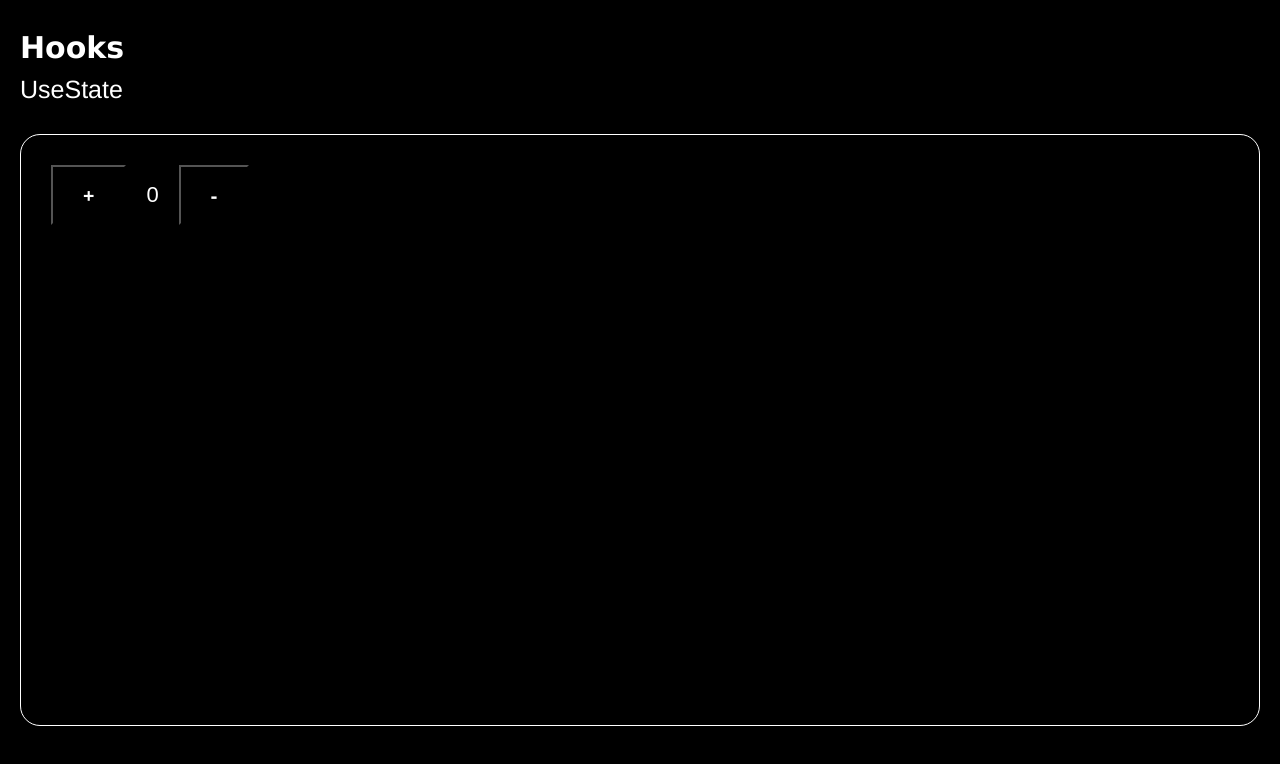
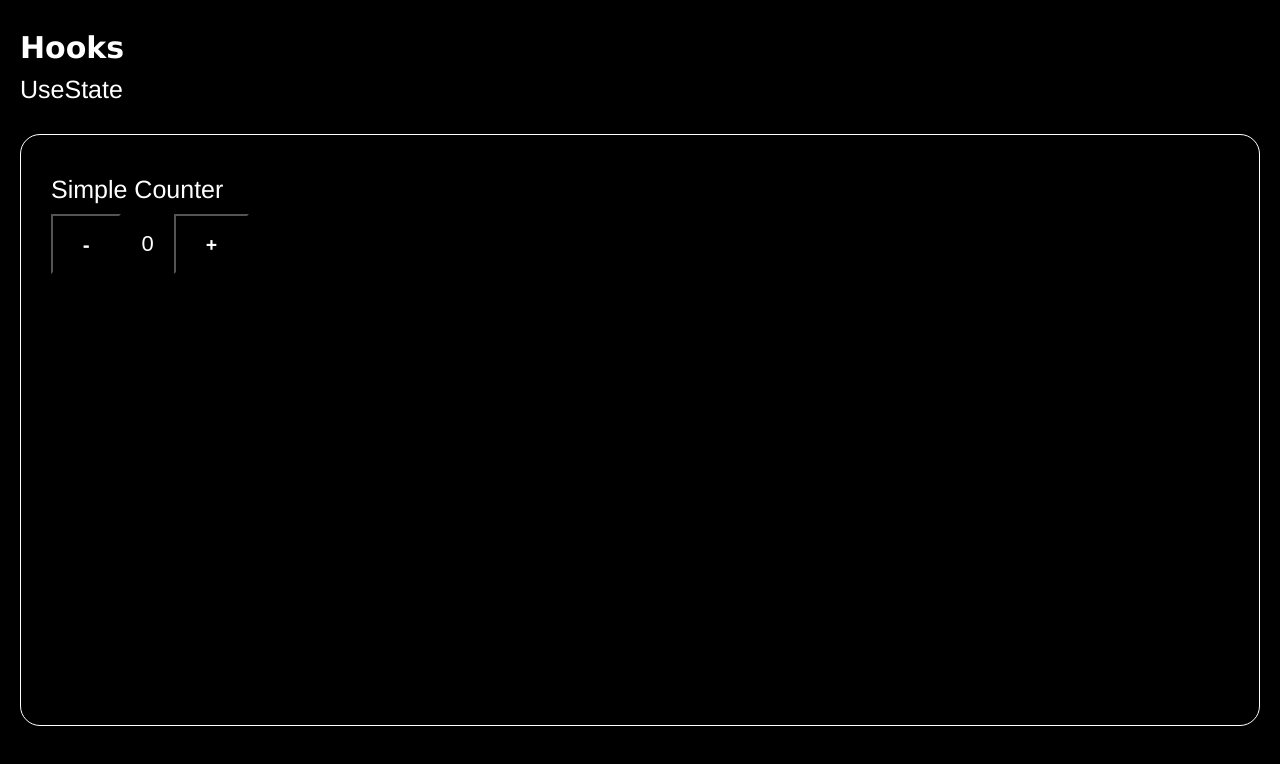
Before and after one commit to Dominic-SR/React-JS, a React (Vite) app: page /usestate in a window 1280 px wide. Shown: the top 764 px of the page. Built offline with nearby package versions, Linux system fonts and the light colour scheme.

Commit message:
box wrapper added

```diff
--- a/src/index.css
+++ b/src/index.css
@@ -68,6 +68,15 @@
   transition: all 0.6s;
 }
 
+.box-wrapper{
+  width: 100%;
+  height: 80%;
+  padding: 30px;
+  margin: 30px 0px;
+  border: 1px solid var(--secondaryColor);
+  border-radius: 20px;
+}
+
 .row-section{
   display: flex;
   width: 100%;
--- a/src/pages/Hooks/Usestate/UseState.jsx
+++ b/src/pages/Hooks/Usestate/UseState.jsx
@@ -6,11 +6,12 @@ const Usestate = () => {
     <div className='page-container'>
     <h1 className='title'>Hooks</h1>
     <h4 className='sub-title'>UseState</h4>
-    <div className='box-container'>
+    <div className='box-wrapper'>
+    <h4 className='sub-title'>Simple Counter</h4>
       <div className="row-section">
+        <button className='primary-btn' onClick={()=>{setCount(count - 1)}}>-</button>
+        <span className='content-text'>{count}</span>
         <button className='primary-btn' onClick={()=>{setCount(count + 1)}}>+</button>
-        <span className='content-text'>{count}</span>
-        <button className='primary-btn' onClick={()=>{setCount(count - 1)}}>-</button>
       </div>
     </div>
     </div>
```
